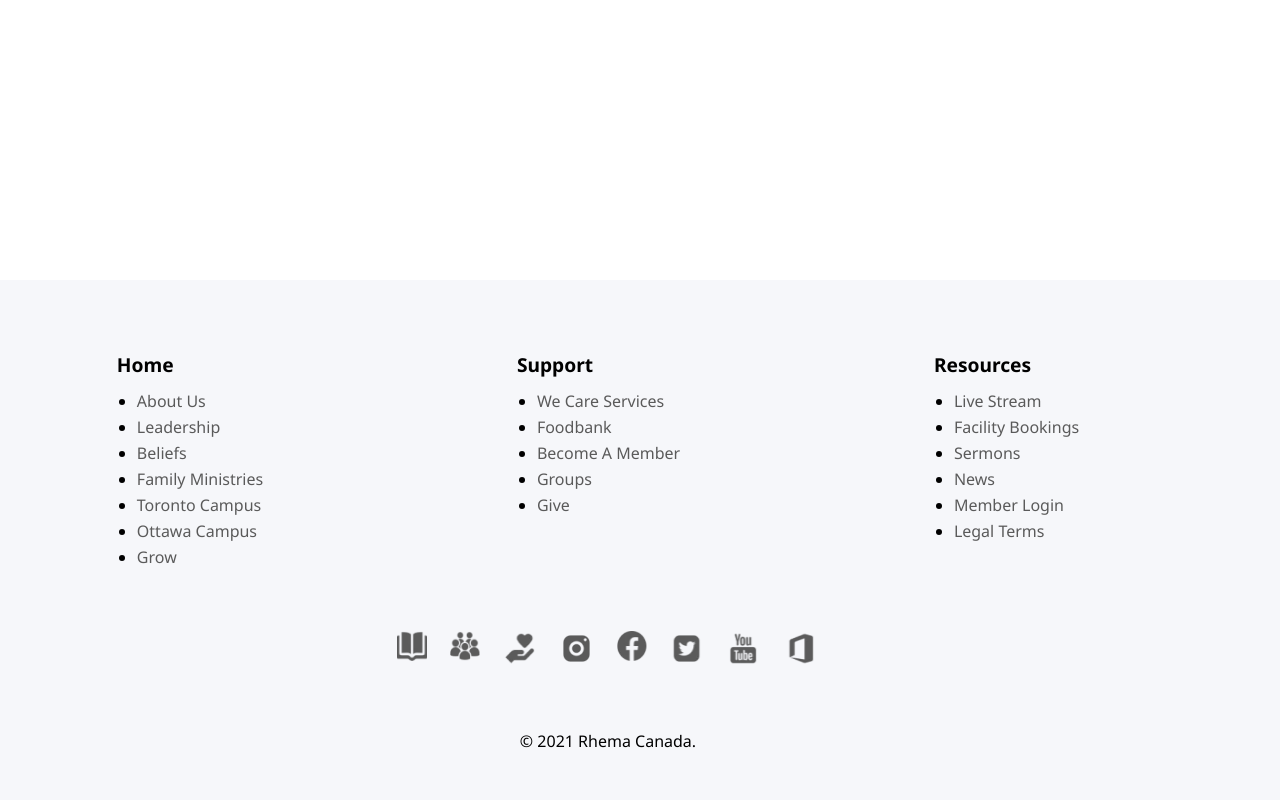
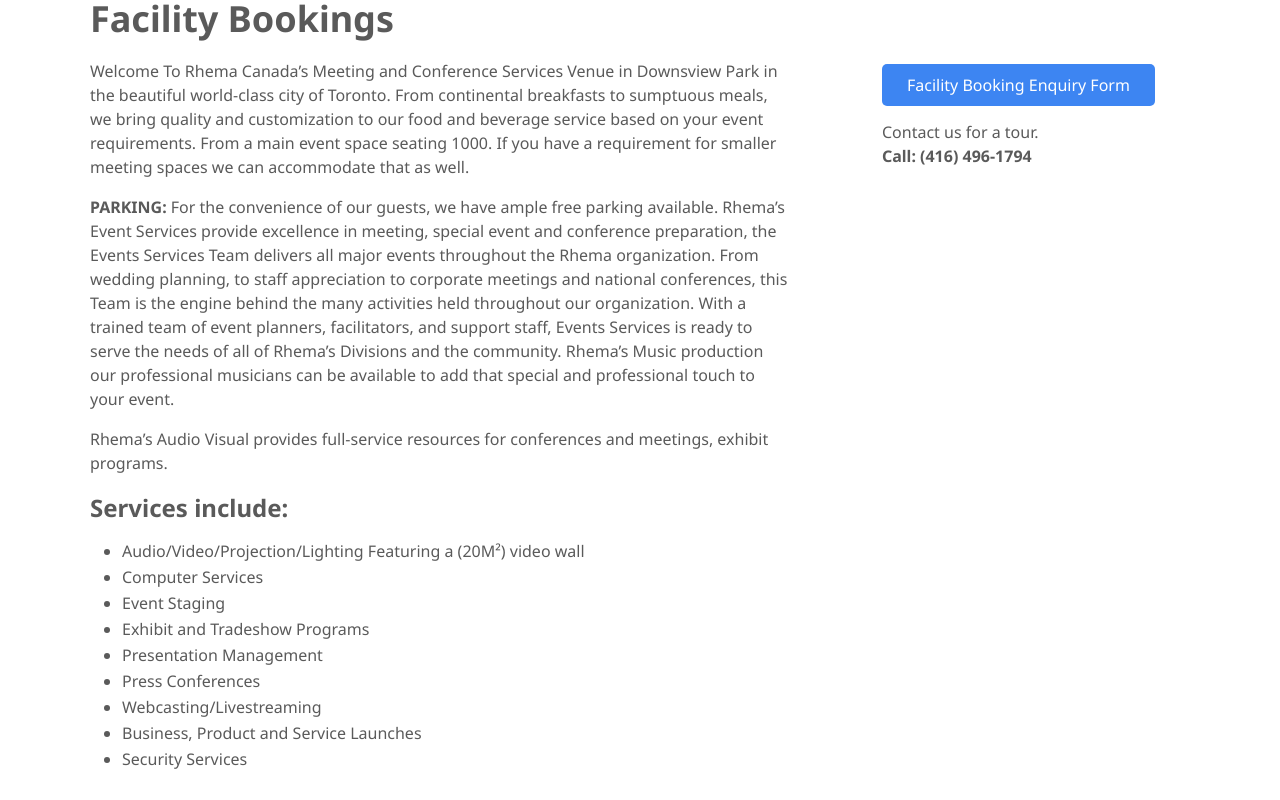
Before and after one commit to roxtran/rhemaonline-nextjs-wp, a Next.js app: page /facility-bookings in a window 1280 px wide. Before the commit this address had no page. Shown: the part 520-1320 px from the top of the page. Built offline with nearby package versions, Linux system fonts and the light colour scheme.

Commit message:
added facility-bookings page

```diff
--- /dev/null
+++ b/pages/facility-bookings.js
@@ -0,0 +1,121 @@
+import HeadLine from '../components/common/HeadLine'
+import styled from 'styled-components'
+import { Container, Button } from '../styles/GlobalStyle'
+import Image from 'next/image'
+
+export default function facilityBookings() {
+  return (
+    <>
+      <HeadLine
+        imgUrl='/img/facility-bookings-img.jpg'
+        title='Facility Bookings'
+        blur='blur(4px)'
+      />
+      <BookingsContainer>
+        <div className='wrapper'>
+          <div className='content-wrapper'>
+            <h2>Facility Bookings</h2>
+            <p>
+              Welcome To Rhema Canada’s Meeting and Conference Services Venue in
+              Downsview Park in the beautiful world-class city of Toronto. From
+              continental breakfasts to sumptuous meals, we bring quality and
+              customization to our food and beverage service based on your event
+              requirements. From a main event space seating 1000. If you have a
+              requirement for smaller meeting spaces we can accommodate that as
+              well.
+            </p>
+            <p>
+              <b>PARKING:</b> For the convenience of our guests, we have ample
+              free parking available. Rhema’s Event Services provide excellence
+              in meeting, special event and conference preparation, the Events
+              Services Team delivers all major events throughout the Rhema
+              organization. From wedding planning, to staff appreciation to
+              corporate meetings and national conferences, this Team is the
+              engine behind the many activities held throughout our
+              organization. With a trained team of event planners, facilitators,
+              and support staff, Events Services is ready to serve the needs of
+              all of Rhema’s Divisions and the community. Rhema’s Music
+              production our professional musicians can be available to add that
+              special and professional touch to your event.
+            </p>
+            <p>
+              Rhema’s Audio Visual provides full-service resources for
+              conferences and meetings, exhibit programs.
+            </p>
+            <h3>Services include:</h3>
+            <ul>
+              <li>
+                Audio/Video/Projection/Lighting Featuring a (20M²) video wall
+              </li>
+              <li>Computer Services</li>
+              <li>Event Staging</li>
+              <li>Exhibit and Tradeshow Programs</li>
+              <li>Presentation Management</li>
+              <li>Press Conferences</li>
+              <li>Webcasting/Livestreaming</li>
+              <li>Business, Product and Service Launches</li>
+              <li>Security Services</li>
+            </ul>
+          </div>
+          <div className='btn-wrapper'>
+            <Button href='https://rhema.ccbchurch.com/goto/forms/42/responses/new'>
+              Facility Booking Enquiry Form
+            </Button>
+            <div className='text-wrapper'>
+              <p>Contact us for a tour.</p>
+              <p>
+                <b>Call: (416) 496-1794</b>
+              </p>
+            </div>
+          </div>
+        </div>
+      </BookingsContainer>
+    </>
+  )
+}
+
+const BookingsContainer = styled(Container)`
+  .wrapper {
+    width: 1100px;
+    max-width: 90vw;
+    display: flex;
+    justify-content: space-between;
+    align-items: flex-start;
+    flex-wrap: wrap;
+  }
+  .content-wrapper {
+    width: 700px;
+    h2,
+    h3,
+    p {
+      margin-bottom: 1rem;
+    }
+
+    ul {
+      margin-left: 2rem;
+    }
+    li {
+      margin: 0.25rem 0;
+    }
+  }
+  .btn-wrapper {
+    padding: 5rem 2rem;
+    width: 340px;
+    .text-wrapper {
+      margin-top: 1.5rem;
+    }
+  }
+  @media screen and (max-width: 1024px) {
+    .content-wrapper {
+      width: 550px;
+    }
+    .btn-wrapper {
+      padding: 5rem 1rem;
+    }
+  }
+  @media screen and (max-width: 768px) {
+    .btn-wrapper {
+      padding: 2rem 0;
+    }
+  }
+`
--- a/pages/foodbank.js
+++ b/pages/foodbank.js
@@ -1,7 +1,7 @@
+import Image from 'next/image'
+import styled from 'styled-components'
 import HeadLine from '../components/common/HeadLine'
-import styled from 'styled-components'
-import { Container, Button } from '../styles/GlobalStyle'
-import Image from 'next/image'
+import { Button, Container } from '../styles/GlobalStyle'
 
 const foodbank = () => {
   return (
```
Also changed, not shown: public/img/facility-bookings-img.jpg (added).
